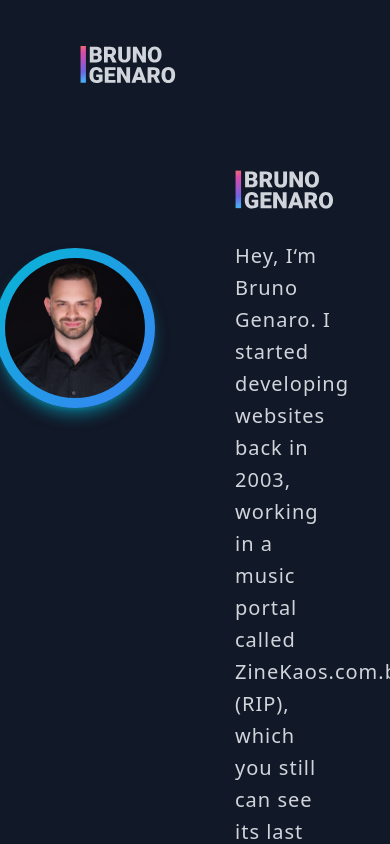
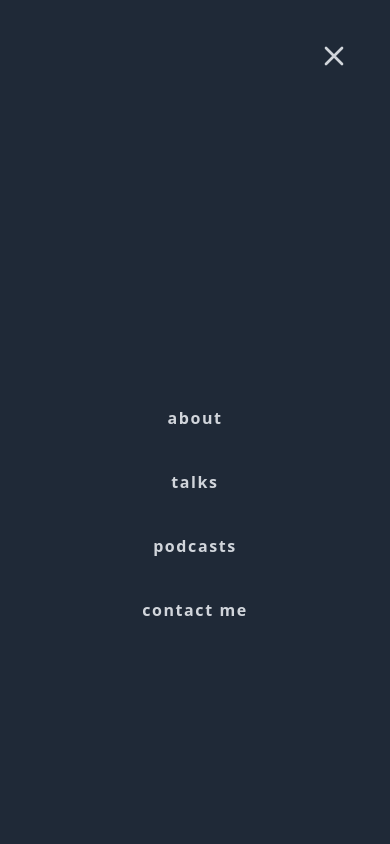
Before and after one commit to brunogenaro/bgenaro.me, a Next.js app: page /about in a window 390 px wide. Shown: the top 844 px of the page. Built offline with nearby package versions, Linux system fonts and the light colour scheme.

Commit message:
feat: mobile menu

```diff
--- a/src/components/Header/index.tsx
+++ b/src/components/Header/index.tsx
@@ -1,40 +1,12 @@
 /* eslint-disable @next/next/no-html-link-for-pages */
 import React from 'react'
 import Brand from '../Brand'
-import ListItemLink from '../ListItemLink'
+import Menu from '../Menu'
 
 const Header: React.FC = () => (
   <div className="flex h-32 items-center justify-between px-20">
     <Brand />
-    <nav className="hidden self-center md:flex">
-      <ul className="my-2 flex">
-        <ListItemLink
-          label="about"
-          redirectTo="/about"
-          customStyle="text-gray-300 hover:text-blue-500"
-        />
-        <ListItemLink
-          label="talks"
-          redirectTo="/talks"
-          customStyle="text-gray-300 hover:text-cyan-500"
-        />
-        <ListItemLink
-          label="podcasts"
-          redirectTo="/podcasts"
-          customStyle="text-gray-300 hover:text-pink-500"
-        />
-        {/* <ListItemLink
-          label="uses"
-          redirectTo="/uses"
-          customStyle="text-gray-300 hover:text-yellow-500"
-        /> */}
-        <ListItemLink
-          label="contact me"
-          redirectTo="/contact"
-          customStyle="text-gray-300 hover:text-orange-500"
-        />
-      </ul>
-    </nav>
+    <Menu />
     <div className="hidden md:flex">
       {/* <Image src="/assets/image/moon.svg" alt="Moon" width={24} height={24} /> */}
     </div>
--- a/src/components/HomeBanner/index.tsx
+++ b/src/components/HomeBanner/index.tsx
@@ -11,7 +11,7 @@ const HomeBanner: React.FC = () => {
     <section className="flex items-center justify-between 2xl:px-20">
       <div>
         <span className="ml-1 text-sm tracking-wide text-gray-300 sm:text-base md:text-lg lg:text-xl xl:text-2xl 2xl:text-3xl">
-          Hello, I&apos;m
+          Hello, I&#8216;;m
         </span>
         <h1 className="text-3xl font-bold tracking-wide text-gray-300 sm:text-4xl md:text-5xl lg:text-6xl xl:text-7xl 2xl:text-8xl">
           Bruno Genaro
--- /dev/null
+++ b/src/components/Menu/index.tsx
@@ -0,0 +1,49 @@
+import Image from 'next/image'
+import React, { useState } from 'react'
+import NavigationList from '../NavigationList'
+
+const Menu = () => {
+  const [isOpen, setIsOpen] = useState(true)
+
+  return (
+    <>
+      <button
+        type="button"
+        onClick={() => setIsOpen(s => !s)}
+        className="fixed top-10 right-10 z-50 block md:hidden"
+      >
+        {isOpen ? (
+          <Image
+            src="/assets/image/close.svg"
+            alt="talk image"
+            objectFit="cover"
+            width={32}
+            height={32}
+            layout="fixed"
+          />
+        ) : (
+          <Image
+            src="/assets/image/menu.svg"
+            alt="talk image"
+            objectFit="cover"
+            width={32}
+            height={32}
+            layout="fixed"
+          />
+        )}
+      </button>
+
+      <nav className="self-center">
+        <NavigationList listStyle="my-2 hidden md:flex" />
+        {isOpen && (
+          <NavigationList
+            listStyle="fixed top-0 left-0 z-40 my-auto h-full w-full flex-col content-center items-center justify-center bg-gray-800 pt-56 text-center align-middle md:hidden"
+            itemStyle="mb-10"
+          />
+        )}
+      </nav>
+    </>
+  )
+}
+
+export default Menu
--- /dev/null
+++ b/src/components/NavigationList/index.tsx
@@ -0,0 +1,58 @@
+import React from 'react'
+import ListItemLink from '../ListItemLink'
+
+interface iNavigationList {
+  listStyle?: string
+  itemStyle?: string
+}
+
+const NavigationList: React.FC<iNavigationList> = ({
+  listStyle,
+  itemStyle,
+}: iNavigationList) => (
+  <ul className={listStyle}>
+    <div className={itemStyle}>
+      <ListItemLink
+        label="about"
+        redirectTo="/about"
+        customStyle={`text-gray-300 hover:text-blue-500 ${itemStyle}`}
+      />
+    </div>
+    <div className={itemStyle}>
+      <ListItemLink
+        label="talks"
+        redirectTo="/talks"
+        customStyle={`text-gray-300 hover:text-blue-500 ${itemStyle}`}
+      />
+    </div>
+    <div className={itemStyle}>
+      <ListItemLink
+        label="podcasts"
+        redirectTo="/podcasts"
+        customStyle={`text-gray-300 hover:text-blue-500 ${itemStyle}`}
+      />
+    </div>
+    {/* <div className={itemStyle}>
+    <ListItemLink
+          label="uses"
+          redirectTo="/uses"
+          customStyle={`text-gray-300 hover:text-blue-500 ${itemStyle}`}
+        />
+        </div>
+         */}
+    <div className={itemStyle}>
+      <ListItemLink
+        label="contact me"
+        redirectTo="/contact"
+        customStyle={`text-gray-300 hover:text-blue-500 ${itemStyle}`}
+      />
+    </div>
+  </ul>
+)
+
+NavigationList.defaultProps = {
+  listStyle: '',
+  itemStyle: '',
+}
+
+export default NavigationList
```
Also changed, not shown: public/assets/image/close.svg (added), public/assets/image/menu.svg (added).
